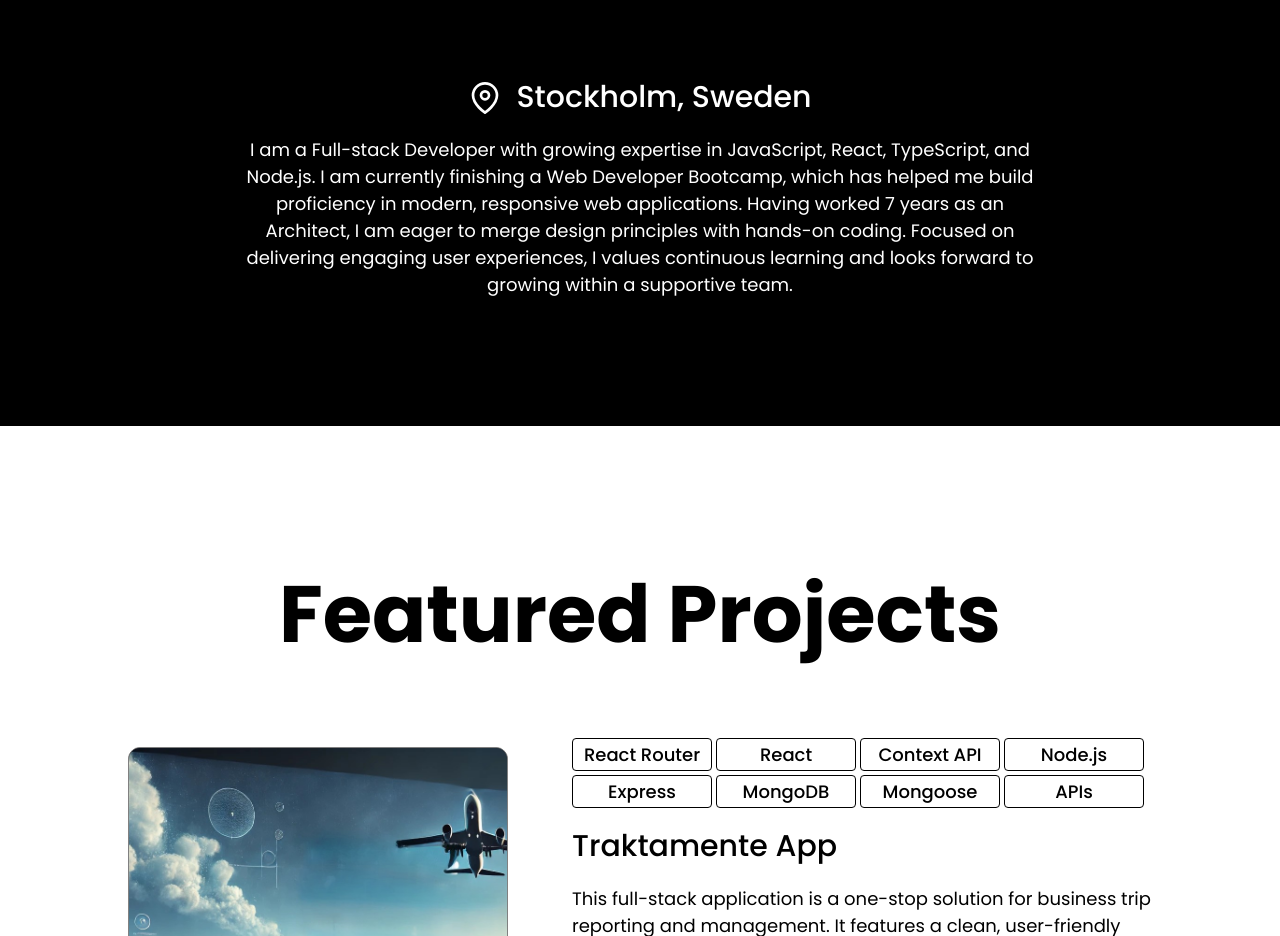
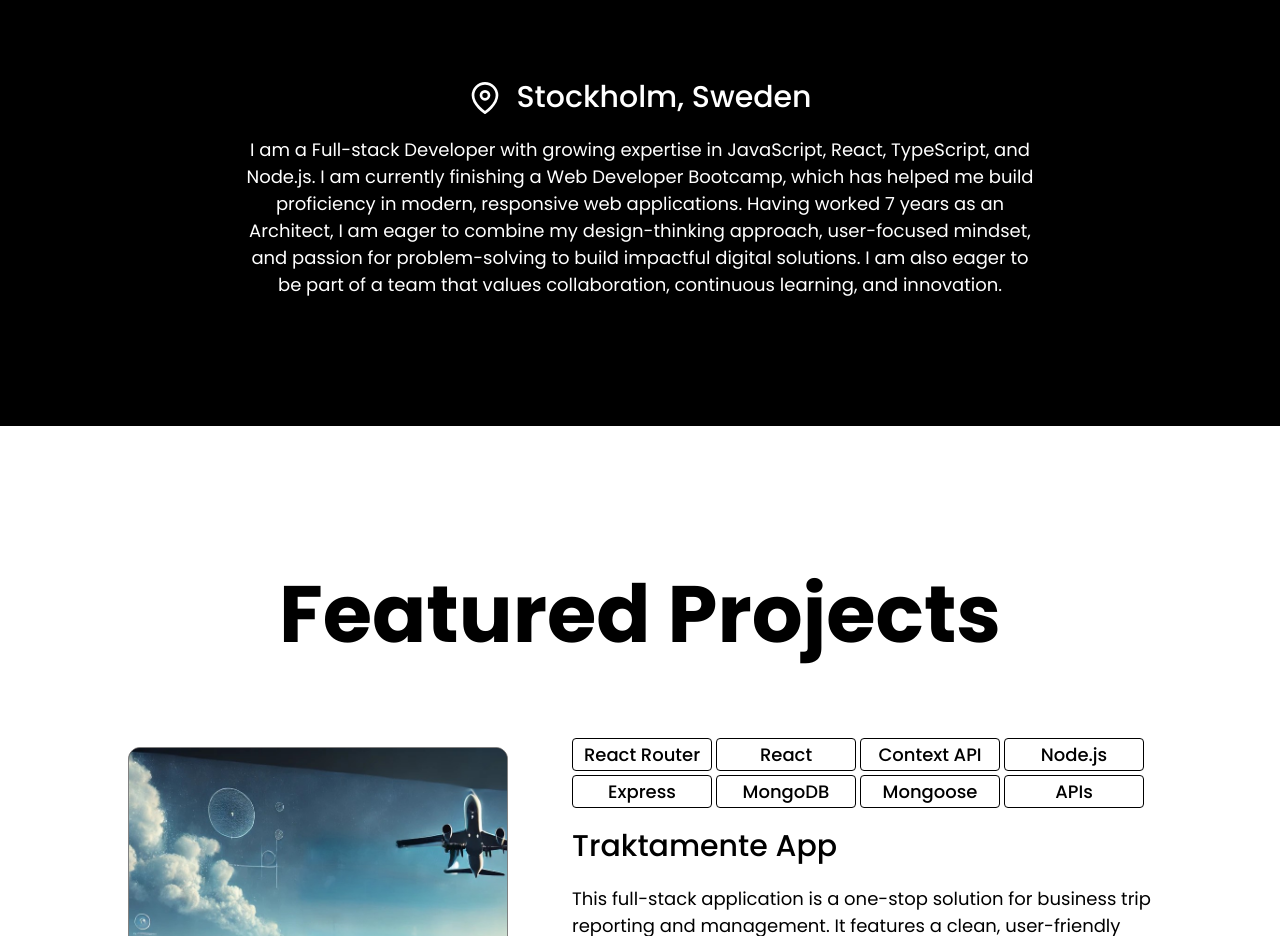
Before and after one commit to xingyin2024/my-react-portfolio, a React (Vite) app: page / in a window 1280 px wide. Shown: the part 1040-1976 px from the top of the page. Built offline with nearby package versions, Linux system fonts and the light colour scheme.

Commit message:
update intro

```diff
--- a/src/sections/Introduction/Introduction.jsx
+++ b/src/sections/Introduction/Introduction.jsx
@@ -42,9 +42,10 @@ export const Introduction = () => {
             React, TypeScript, and Node.js. I am currently finishing a Web
             Developer Bootcamp, which has helped me build proficiency in modern,
             responsive web applications. Having worked 7 years as an Architect,
-            I am eager to merge design principles with hands-on coding. Focused
-            on delivering engaging user experiences, I values continuous
-            learning and looks forward to growing within a supportive team.
+            I am eager to combine my design-thinking approach, user-focused
+            mindset, and passion for problem-solving to build impactful digital
+            solutions. I am also eager to be part of a team that values
+            collaboration, continuous learning, and innovation.
           </p>
         </div>
       </div>
```
